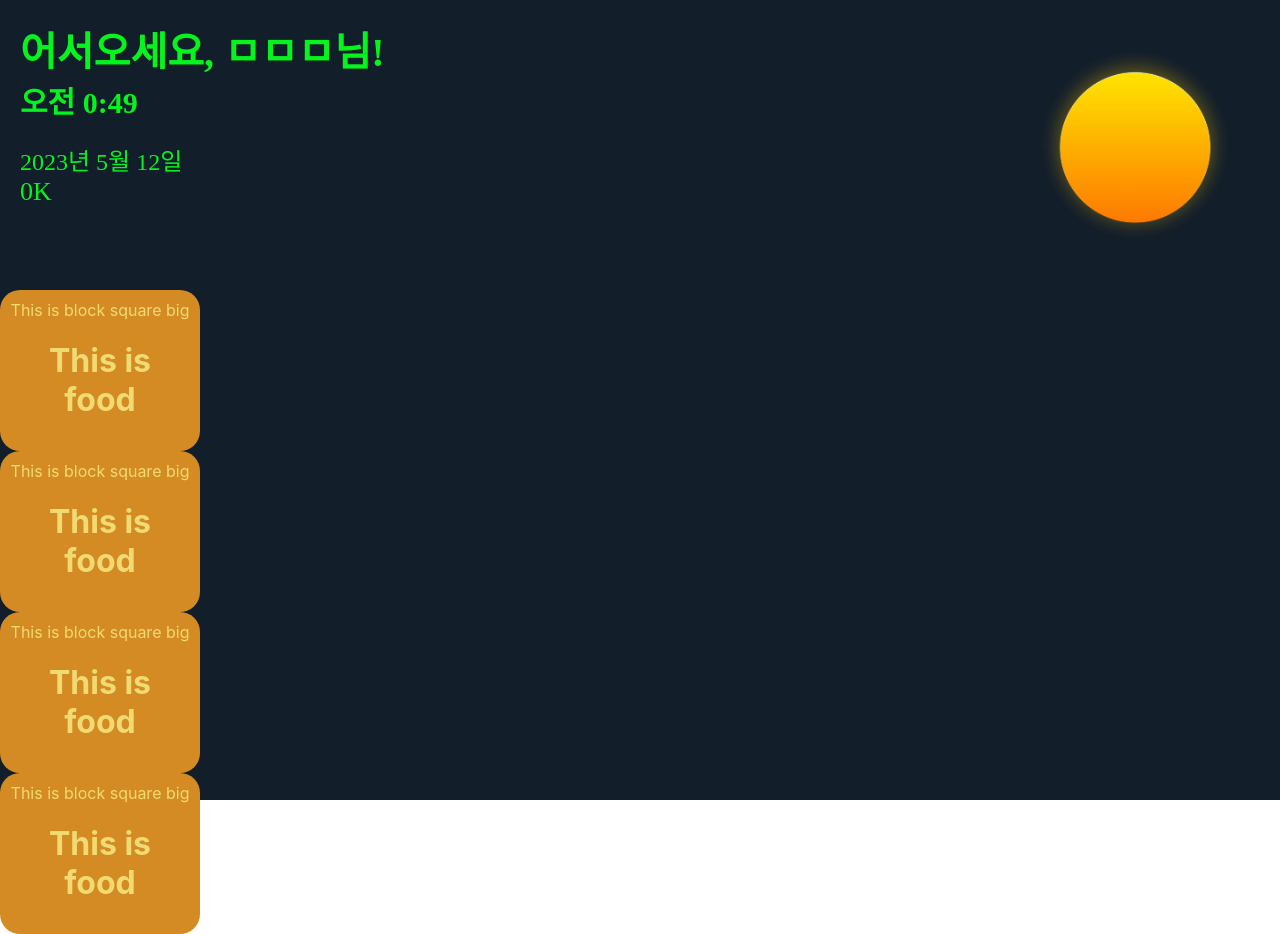
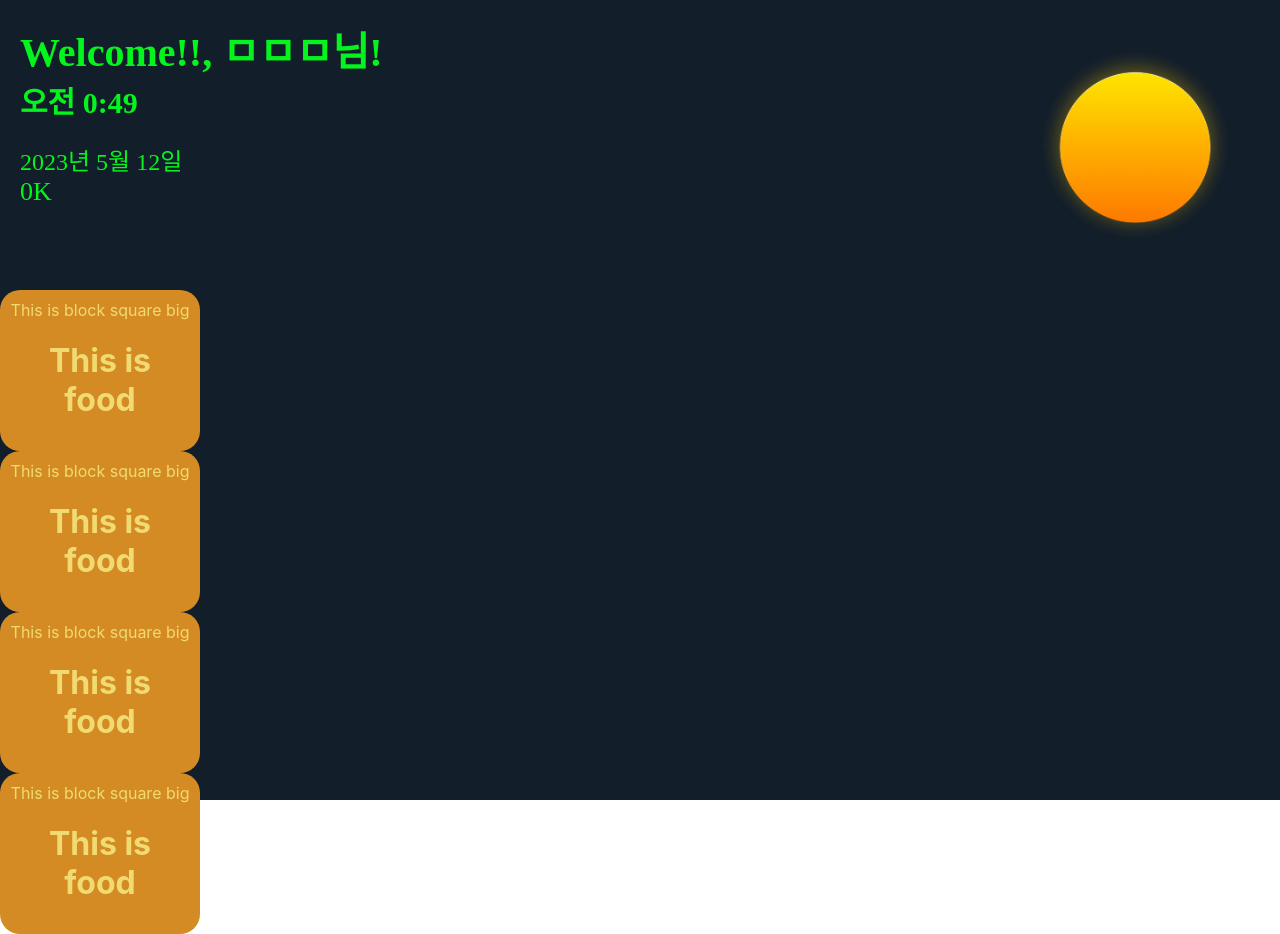
Before and after one commit to yujongu/Joey-Website, a React (Create React App) app in the folder frontend/: page / in a window 1280 px wide. Built offline with nearby package versions, Linux system fonts and the light colour scheme; no server answers; a web font is replaced by a local one.

Commit message:
fix proxy error

```diff
--- a/frontend/package.json
+++ b/frontend/package.json
@@ -16,7 +16,7 @@
     "typescript": "^4.9.5",
     "web-vitals": "^2.1.4"
   },
-  "proxy": "http://localhost:3001",
+  "proxy": "http://server:3001",
   "scripts": {
     "start": "react-scripts start",
     "build": "react-scripts build",
--- a/frontend/src/App.tsx
+++ b/frontend/src/App.tsx
@@ -52,7 +52,7 @@ function App() {
     <div className="App">
       <div id="topTitleBar">
         <div id="topTitleBar_TextContainer">
-          <p>어서오세요, ㅁㅁㅁ님!</p>
+          <p>Welcome!!, ㅁㅁㅁ님!</p>
           <p>{dateToString(today, 2)}</p>
           <p>{dateToString(today, 1)}</p>
           <p>
--- a/frontend/src/helperFunctions/matchWeatherIcon.tsx
+++ b/frontend/src/helperFunctions/matchWeatherIcon.tsx
@@ -38,7 +38,7 @@ export function getWeatherIcon(code: string): string {
   ];
 
   for (let i = 0; i < IconList.length; i++) {
-    if (IconList[i].iconCode == code) {
+    if (IconList[i].iconCode === code) {
       return IconList[i].icon;
     }
   }
```
Also changed, not shown: 2 other files (tests, documents, lock files or other folders).
